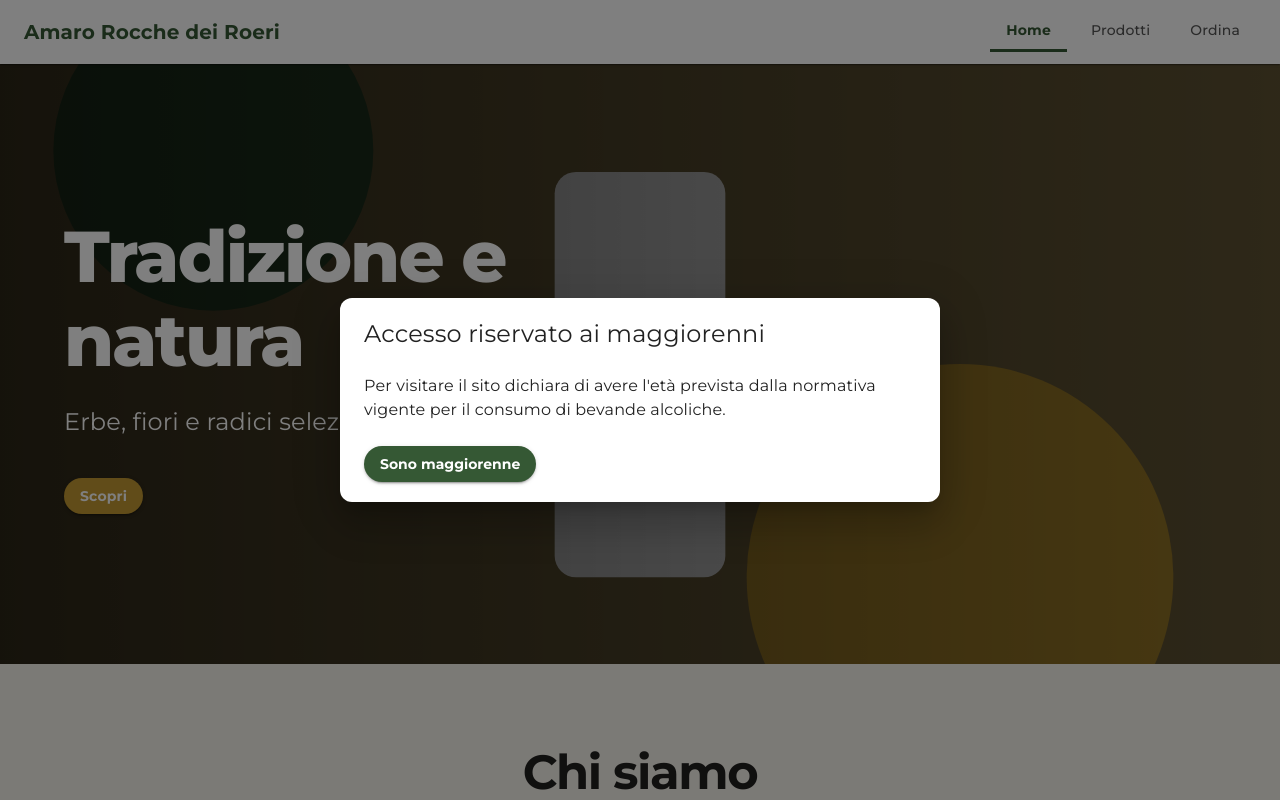
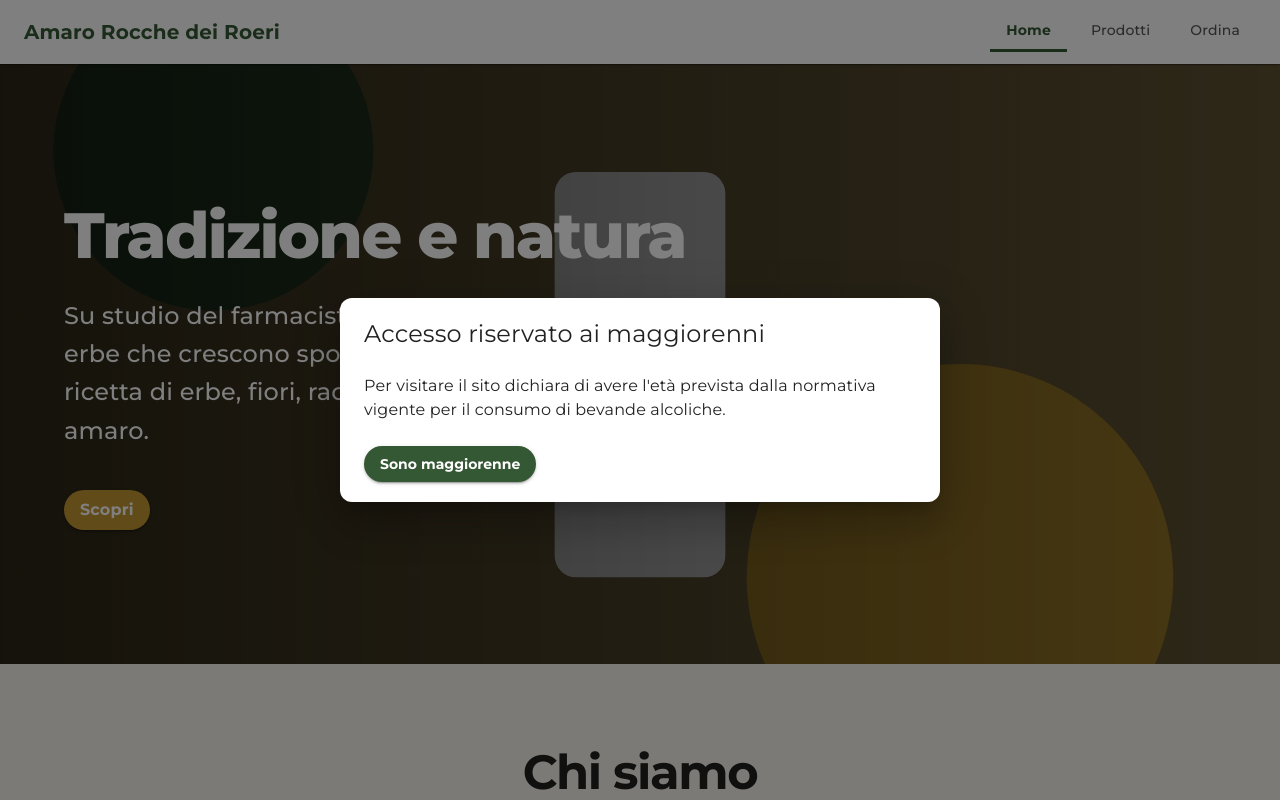
Before and after one commit to lucacasty/rocche-dei-roeri, a React (Vite) app: page / in a window 1280 px wide. Shown: the top 800 px of the page. Built offline with nearby package versions, Linux system fonts and the light colour scheme.

Commit message:
Css siposition fix

```diff
--- a/src/components/ui/ProductCard.jsx
+++ b/src/components/ui/ProductCard.jsx
@@ -21,7 +21,7 @@
     description,
     link
 
-}){
+}) {
 
 
     return (
@@ -30,9 +30,9 @@
 
             sx={{
 
-        height:"100%",
+                height: "100%",
 
-        borderRadius:4
+                borderRadius: 4
 
             }}
 
@@ -68,7 +68,7 @@
 
                 <Typography
                     sx={{
-        mt:2
+                        mt: 2
                     }}
                 >
 
@@ -82,10 +82,12 @@
 
                     component={Link}
 
+                    variant="contained"
+
                     to={link}
 
                     sx={{
-        mt:2
+                        mt: 2
                     }}
 
                 >
--- a/src/pages/Products/Amarissimo.jsx
+++ b/src/pages/Products/Amarissimo.jsx
@@ -116,7 +116,12 @@
 
         </Typography>
 
-
+        <Box
+          sx={{
+            display: "flex",
+            justifyContent: "center"
+          }}
+        >
 
           <Button
 
@@ -126,7 +131,7 @@
 
             sx={{
 
-            display: "block",
+              width: "auto",
 
               mx: "auto",
 
@@ -139,6 +144,8 @@
             Ordina ora
 
           </Button>
+
+        </Box>
 
 
 
--- a/src/pages/Products/Amaro.jsx
+++ b/src/pages/Products/Amaro.jsx
@@ -21,7 +21,7 @@
 
 
 
-export default function Amaro(){
+export default function Amaro() {
 
 
   return (
@@ -34,15 +34,18 @@
         component={motion.div}
 
         initial={{
-    opacity:0
+          opacity: 0
         }}
 
         animate={{
-    opacity:1
+          opacity: 1
         }}
 
         sx={{
-    py:8
+          py: 8,
+          display: "flex",
+          flexDirection: "column",
+          alignItems: "center"
         }}
 
       >
@@ -51,7 +54,7 @@
 
         <Typography
 
-    variant="h2"
+          variant="h3"
 
           textAlign="center"
 
@@ -75,15 +78,15 @@
 
           sx={{
 
-    display:"block",
+            display: "block",
 
-    mx:"auto",
+            mx: "auto",
 
-    my:6,
+            my: 6,
 
-    height:{
-    xs:400,
-    md:600
+            height: {
+              xs: 400,
+              md: 600
             }
 
           }}
@@ -98,11 +101,11 @@
 
           sx={{
 
-    maxWidth:900,
+            maxWidth: 900,
 
-    mx:"auto",
+            mx: "auto",
 
-    lineHeight:2
+            lineHeight: 2
 
           }}
 
@@ -124,19 +127,26 @@
 
 
 
+        <Box
+          sx={{
+            display: "flex",
+            justifyContent: "center"
+          }}
+        >
+
           <Button
+
+            variant="contained"
 
             href="/ordina"
 
-    variant="contained"
-
             sx={{
 
-    display:"block",
+              width: "auto",
 
-    mx:"auto",
+              mx: "auto",
 
-    mt:5
+              mt: 5
 
             }}
 
@@ -145,6 +155,8 @@
             Ordina ora
 
           </Button>
+
+        </Box>
 
 
 
--- a/src/router/AppRouter.jsx
+++ b/src/router/AppRouter.jsx
@@ -1,7 +1,10 @@
+import { useEffect } from "react";
+
 import {
 
   Routes,
-  Route
+  Route,
+  useLocation
 
 } from "react-router-dom";
 
@@ -18,6 +21,14 @@
 
 
 export default function AppRouter() {
+
+  const location = useLocation();
+
+  useEffect(() => {
+
+    window.scrollTo({ top: 0, left: 0, behavior: "auto" });
+
+  }, [location.pathname]);
 
 
   return (
--- a/src/sections/Disclaimer/DisclaimerSection.jsx
+++ b/src/sections/Disclaimer/DisclaimerSection.jsx
@@ -1,18 +1,12 @@
 import {
   Box,
   Typography,
-  Grid
+  Container
 } from "@mui/material";
 
-
-import {
-  motion
-} from "framer-motion";
-
-
+import { motion } from "framer-motion";
 
 export default function DisclaimerSection() {
-
 
   return (
 
@@ -43,7 +37,7 @@
     >
 
 
-        <Grid
+        <Container
 
             item
 
@@ -66,7 +60,6 @@
 
             >
 
-
             Bevi responsabilmente nei propri limiti personali in termini di
             quantità e frequenza di consumo, nonché con la consapevolezza
             dei momenti e delle circostanze in cui il consumo di alcol
@@ -75,15 +68,7 @@
             Vietato ai minori di 18 anni e in gravidanza
 
             </Typography>
-
-
-        </Grid>
-
-
+        </Container>
     </Box>
-
-
   );
-
-
 }
--- a/src/sections/Herbs/HerbsAccordion.jsx
+++ b/src/sections/Herbs/HerbsAccordion.jsx
@@ -6,31 +6,27 @@
     Box
 } from "@mui/material";
 
-
 import ExpandMoreIcon from "@mui/icons-material/ExpandMore";
 import herbData from "../../data/herbs";
 
-
-
-export default function HerbsAccordion(){
-
+export default function HerbsAccordion() {
 
     return (
-
         <Box
             sx={{
-        mt:8
+                mt: 8,
+                display: "flex",
+                flexDirection: "column",
             }}
         >
-
-
             <Typography
 
                 variant="h3"
 
-        textAlign="center"
-
-        mb={4}
+                sx={{
+                    mb: 4,
+                    textAlign: "center"
+                }}
 
             >
 
@@ -38,23 +34,18 @@
 
             </Typography>
 
-
-
             {
-        herbData.map((herb)=>(
-
+                herbData.map((herb) => (
 
                     <Accordion
                         key={herb.name}
                     >
-
 
                         <AccordionSummary
 
                             expandIcon={<ExpandMoreIcon />}
 
                         >
-
 
                             <Typography
                                 fontWeight={700}
@@ -67,8 +58,6 @@
 
                         </AccordionSummary>
 
-
-
                         <AccordionDetails>
 
 
@@ -76,22 +65,20 @@
 
                                 sx={{
 
-        display:"flex",
+                                    display: "flex",
 
-        gap:3,
+                                    gap: 3,
 
-        flexDirection:{
-        xs:"column",
-        md:"row"
+                                    flexDirection: {
+                                        xs: "column",
+                                        md: "row"
                                     },
 
-        alignItems:"center"
+                                    alignItems: "center"
 
                                 }}
 
                             >
-
-
                                 <Box
 
                                     component="img"
@@ -102,26 +89,22 @@
 
                                     sx={{
 
-        width:{
-        xs:"100%",
-        md:220
+                                        width: {
+                                            xs: "100%",
+                                            md: 220
                                         },
 
-        borderRadius:3
+                                        borderRadius: 3
 
                                     }}
 
                                 />
-
-
 
                                 <Typography>
 
                                     {herb.description}
 
                                 </Typography>
-
-
 
                             </Box>
 
@@ -130,17 +113,8 @@
 
 
                     </Accordion>
-
-
                 ))
             }
-
-
-
         </Box>
-
-
     );
-
-
 }
--- a/src/sections/Hero/HeroSlider.jsx
+++ b/src/sections/Hero/HeroSlider.jsx
@@ -35,7 +35,7 @@
     image: "/images/hero-1.svg",
     title: "Amaro Rocche dei Roeri",
     subtitle:
-      "Il gusto autentico delle colline del Roero"
+      "Questo amaro prende il nome dalle rocche delle colline del Roero, fenomeno geologico di erosione, caratterizzato da profonde gole con pareti verticali."
   },
 
 
@@ -43,7 +43,7 @@
     image: "/images/hero-2.svg",
     title: "Tradizione e natura",
     subtitle:
-      "Erbe, fiori e radici selezionate"
+      "Su studio del farmacista di Baldissero d’Alba, che ispirandosi alle erbe che crescono spontanee nel territorio, ha formulato una ricetta di erbe, fiori, radici e bacche che dà vita a questo tipico amaro."
   },
 
 
@@ -51,7 +51,7 @@
     image: "/images/rocche.svg",
     title: "Le Rocche del Roero",
     subtitle:
-      "Un territorio unico da scoprire"
+      "Iidentità di un territorio aspro ma accogliente, ricco di preziosi tesori come il vino, il tartufo e la sapienza di chi da secoli coltiva queste colline con risultati eccellenti."
   }
 
 ];
@@ -124,7 +124,7 @@
 
                     sx={{
 
-                      maxWidth: 650,
+                      maxWidth: 800,
 
                       color: "white"
 
@@ -141,8 +141,8 @@
                       sx={{
 
                         fontSize: {
-                          xs: "2.5rem",
-                          md: "4.5rem"
+                          xs: "2rem",
+                          md: "4rem"
                         },
 
                         fontWeight: 800
@@ -161,12 +161,14 @@
 
                     <Typography
 
-                      variant="h5"
+                      variant="h6"
 
                       sx={{
-
-                        mt: 3
-
+                        mt: 3,
+                        fontSize: {
+                          xs: "1rem",
+                          md: "1.5rem"
+                        },
                       }}
 
                     >
@@ -188,6 +190,11 @@
                       sx={{
 
                         mt: 5,
+
+                        fontSize:{
+                          xs: "0.8rem",
+                          md: "1rem"
+                        },
 
                         background: "#c49a32"
 
```
Also changed, not shown: src/pages/Products/Products.jsx (line endings or trailing spaces). Lines whose indentation alone changed are shown as unchanged.
